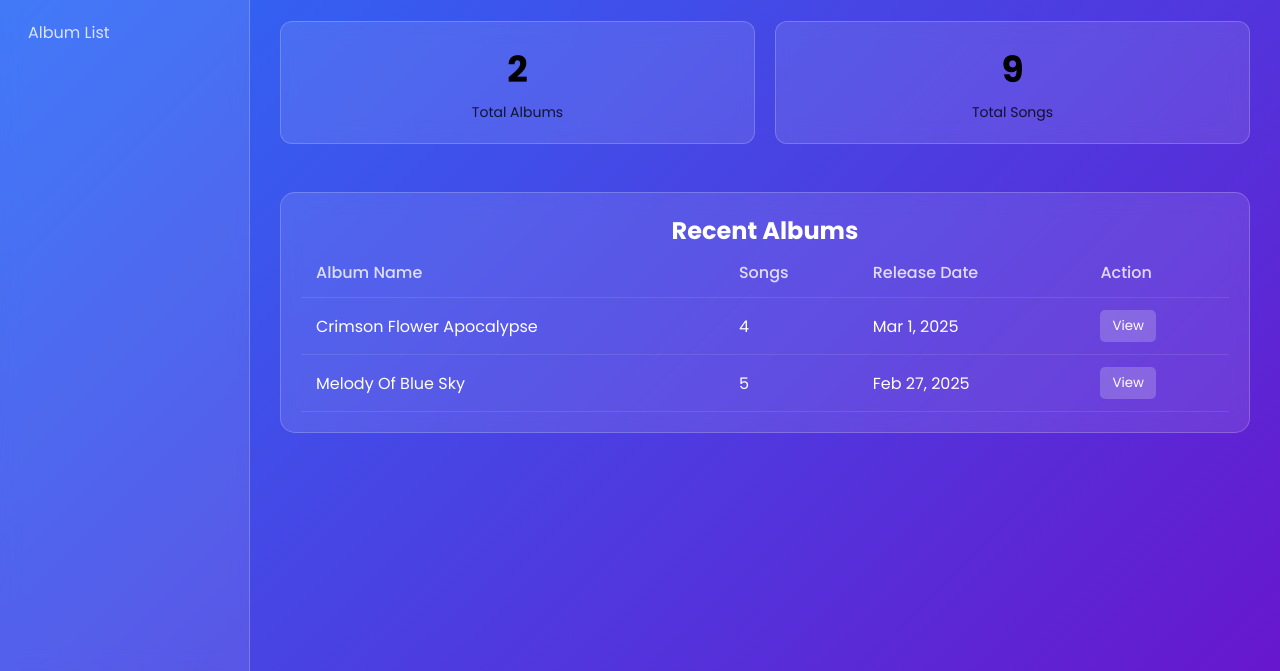
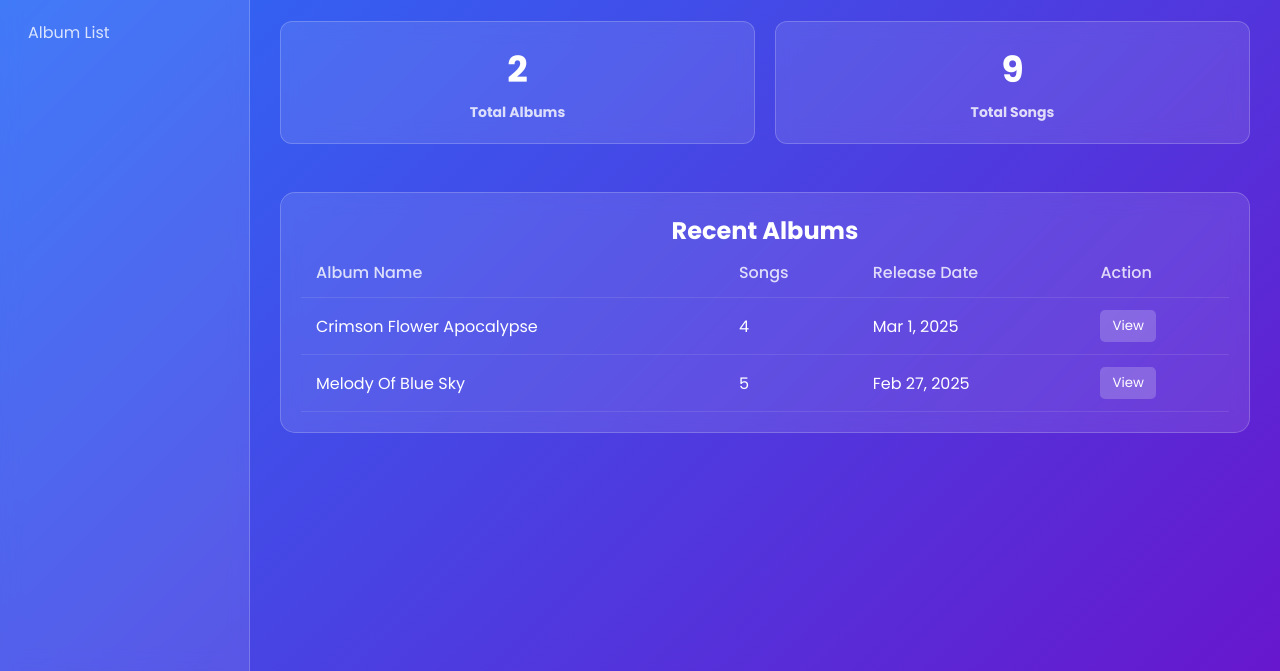
Before and after one commit to Kiyoraka/Kiyoraka-Ken-Music-Album, a plain HTML site: page index.html in a window 1280 px wide. Shown: the part 129-800 px from the top of the page. Drawn offline with Linux system fonts and the light colour scheme.

Commit message:
fix style and album sort

```diff
--- a/asset/css/style.css
+++ b/asset/css/style.css
@@ -88,13 +88,16 @@ body {
 }
 
 .stat-card h3 {
+    color: rgb(255, 255, 255);
     font-size: 36px;
     margin-bottom: 5px;
 }
 
 .stat-card p {
+    color: rgb(255, 255, 255);
     font-size: 14px;
     opacity: 0.8;
+    font-weight: bold;
 }
 
 .table-container {
--- a/asset/js/albumLoader.js
+++ b/asset/js/albumLoader.js
@@ -98,7 +98,10 @@ function displayAlbums() {
 
     // Display albums in both tables
     sortedAlbums.forEach((album, index) => {
-        const row = createAlbumRow(album, index);
+        // Find the original index of this album in the allAlbums array
+        const originalIndex = allAlbums.findIndex(a => a.name === album.name);
+
+        const row = createAlbumRow(album, originalIndex);
 
         // Add to all albums table
         allAlbumsBody.appendChild(row.cloneNode(true));
```
